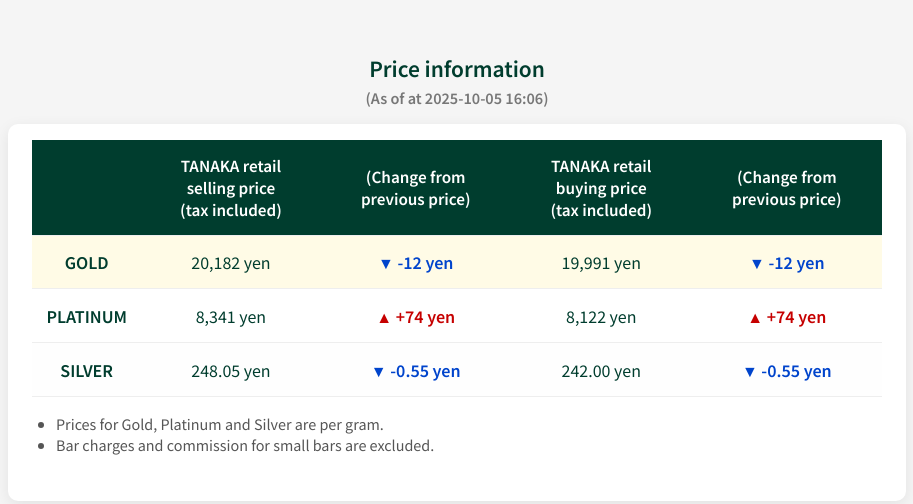
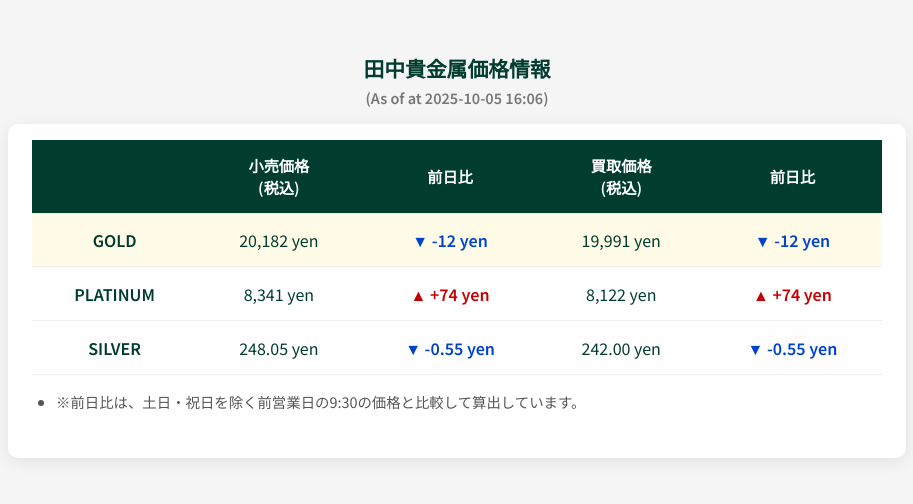
Before and after one commit to sgc-gold/sgc, a plain HTML site: page price.html in a window 1280 px wide. Shown: the whole page, without its empty margins (183-1096 px from the left). Drawn offline with Linux system fonts and the light colour scheme.

Commit message:
Update price.html

```diff
--- a/price.html
+++ b/price.html
@@ -90,22 +90,21 @@
 </head>
 <body>
 
-  <h3 id="title">Price information <span>(Loading...)</span></h3>
+  <h3 id="title">田中貴金属価格情報 <span>(読み込み中...)</span></h3>
 
   <div class="contents_inner">
     <table id="metal_price">
       <tr>
         <th>&nbsp;</th>
-        <th class="retail_tax">TANAKA retail selling price<br />(tax included)</th>
-        <th class="retail_ratio">(Change from previous price)</th>
-        <th class="purchase_tax">TANAKA retail buying price<br />(tax included)</th>
-        <th class="purchase_ratio">(Change from previous price)</th>
+        <th class="retail_tax">小売価格<br />(税込)</th>
+        <th class="retail_ratio">前日比</th>
+        <th class="purchase_tax">買取価格<br />(税込)</th>
+        <th class="purchase_ratio">前日比</th>
       </tr>
     </table>
 
     <ul class="notice">
-      <li>Prices for Gold, Platinum and Silver are per gram.</li>
-      <li>Bar charges and commission for small bars are excluded.</li>
+      <li>※前日比は、土日・祝日を除く前営業日の9:30の価格と比較して算出しています。</li>
     </ul>
   </div>
 
```
